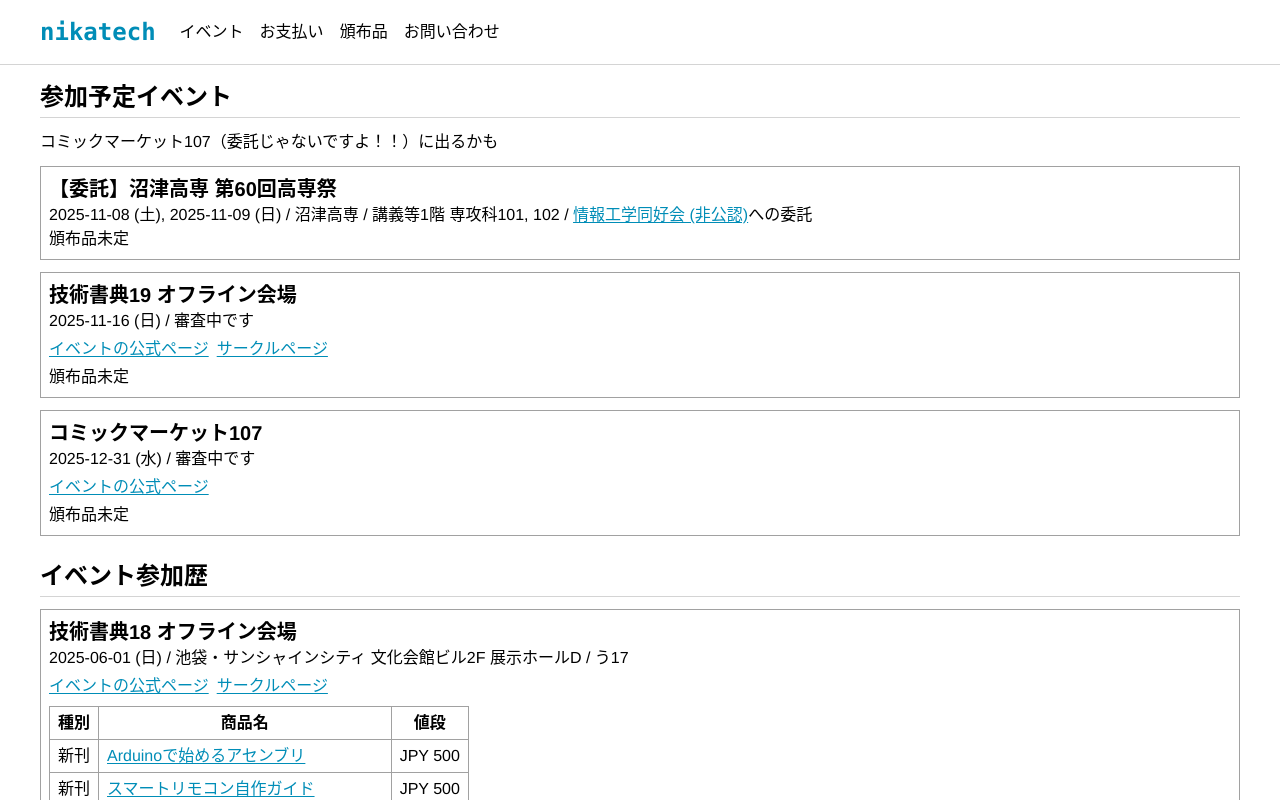
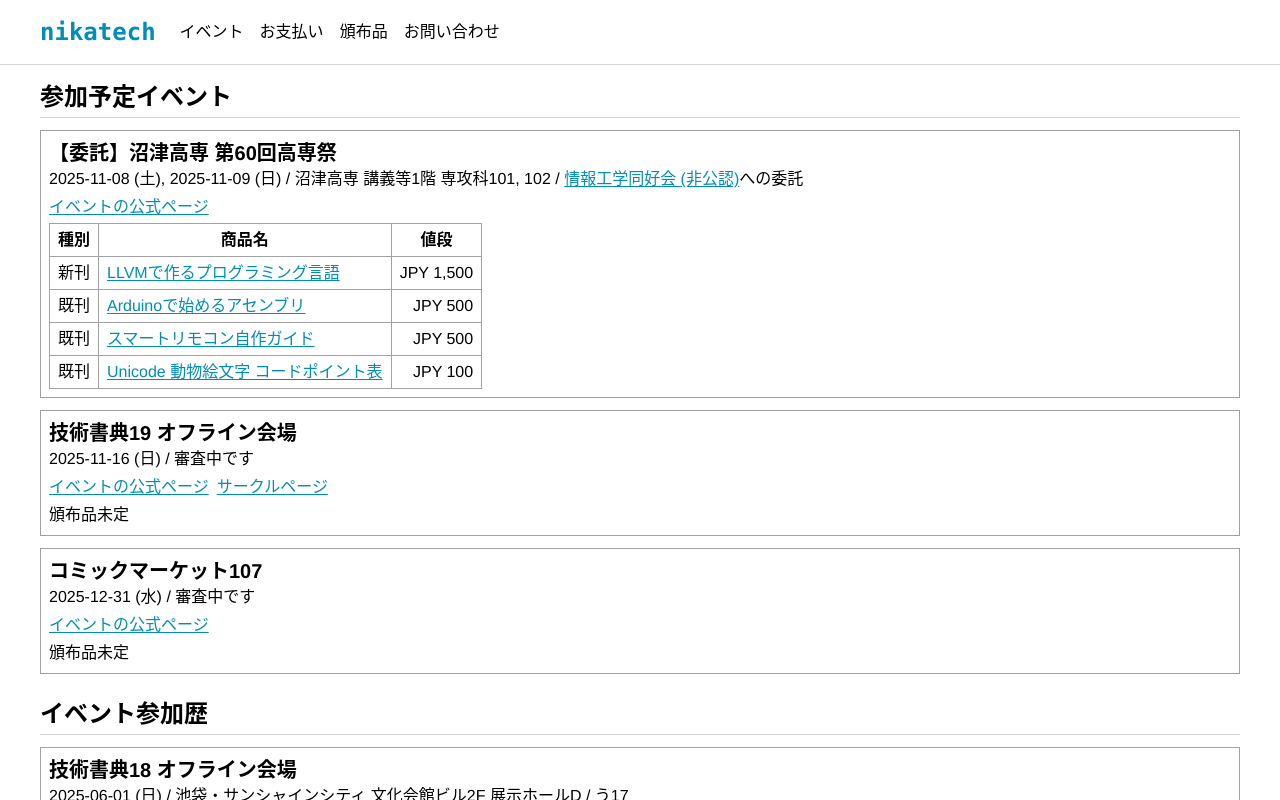
Before and after one commit to nikachu2012/nikatech-site, a Next.js app: page /event in a window 1280 px wide. Shown: the top 800 px of the page. Built offline with nearby package versions, Linux system fonts and the light colour scheme.

Commit message:
[add] 沼津高専第６０回高専祭の項目を追加

```diff
--- a/app/(default)/event/event.tsx
+++ b/app/(default)/event/event.tsx
@@ -2,13 +2,17 @@ import Link from "next/link";
 
 export function EventSchedule() {
     return <>
-        コミックマーケット107（委託じゃないですよ！！）に出るかも
         <div className="border border-neutral-400 p-2">
             <div className="font-bold text-xl">【委託】沼津高専 第60回高専祭</div>
-            <div className="">2025-11-08 (土), 2025-11-09 (日) / 沼津高専 / 講義等1階 専攻科101, 102 / <Link className="link" href={"https://csc.nikachu.net"} target="_blank">情報工学同好会 (非公認)</Link>への委託</div>
+            <div className="">2025-11-08 (土), 2025-11-09 (日) / 沼津高専 講義等1階 専攻科101, 102 / <Link className="link" href={"https://csc.nikachu.net"} target="_blank">情報工学同好会 (非公認)</Link>への委託</div>
+
+            <div className="flex flex-wrap my-1 gap-2">
+                <Link className="link" href={"https://www.numazu-ct.ac.jp/news/12921/"} target="_blank">イベントの公式ページ</Link>
+                {/* <Link className="link" href={"https://techbookfest.org/organization/KdLZ1mQYzBTzyyz68x2UX"} target="_blank">サークルページ</Link> */}
+            </div>
+
             <div>
-                頒布品未定
-                {/* <table className="border-collapse mt-1 table-auto">
+                <table className="border-collapse mt-1 table-auto">
                     <thead>
                         <tr>
                             <th className="border border-neutral-400 p-1 px-2">種別</th>
@@ -17,14 +21,27 @@ export function EventSchedule() {
                         </tr>
                     </thead>
 
-                    <tbody>
-                        <tr>
-                            <td className="border border-neutral-400 p-1 px-2">新刊</td>
-                            <td className="border border-neutral-400 p-1 px-2">ンゴシリーズ vol.1</td>
-                            <td className="border border-neutral-400 p-1 px-2">500 JPY</td>
-                        </tr>
-                    </tbody>
-                </table> */}
+                    <tr>
+                        <td className="border border-neutral-400 p-1 px-2">新刊</td>
+                        <td className="border border-neutral-400 p-1 px-2"><Link className="link" href={"/item/llvm_homebrew_lang"}>LLVMで作るプログラミング言語</Link></td>
+                        <td className="border border-neutral-400 p-1 px-2 text-right">JPY 1,500</td>
+                    </tr>
+                    <tr>
+                        <td className="border border-neutral-400 p-1 px-2">既刊</td>
+                        <td className="border border-neutral-400 p-1 px-2"><Link className="link" href={"/item/avrasm"}>Arduinoで始めるアセンブリ</Link></td>
+                        <td className="border border-neutral-400 p-1 px-2 text-right">JPY 500</td>
+                    </tr>
+                    <tr>
+                        <td className="border border-neutral-400 p-1 px-2">既刊</td>
+                        <td className="border border-neutral-400 p-1 px-2"><Link className="link" href={"/item/smartremote_guide"}>スマートリモコン自作ガイド</Link></td>
+                        <td className="border border-neutral-400 p-1 px-2 text-right">JPY 500</td>
+                    </tr>
+                    <tr>
+                        <td className="border border-neutral-400 p-1 px-2">既刊</td>
+                        <td className="border border-neutral-400 p-1 px-2"><Link className="link" href={"/item/unicode_animal_paper"}>Unicode 動物絵文字 コードポイント表</Link></td>
+                        <td className="border border-neutral-400 p-1 px-2 text-right">JPY 100</td>
+                    </tr>
+                </table>
 
             </div>
         </div>
```
